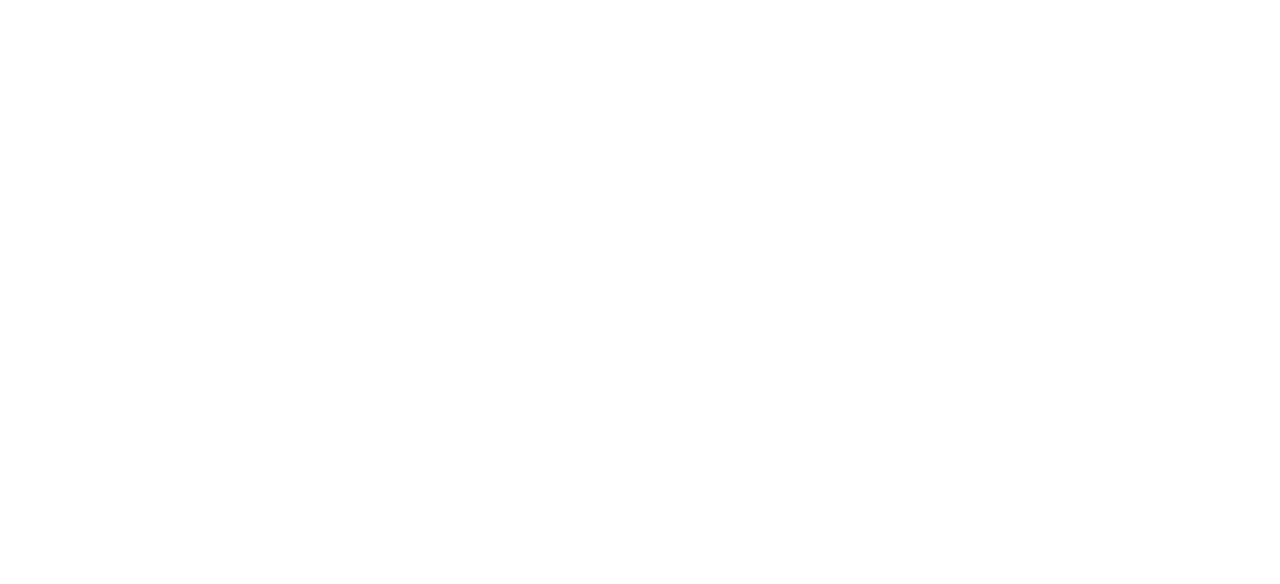
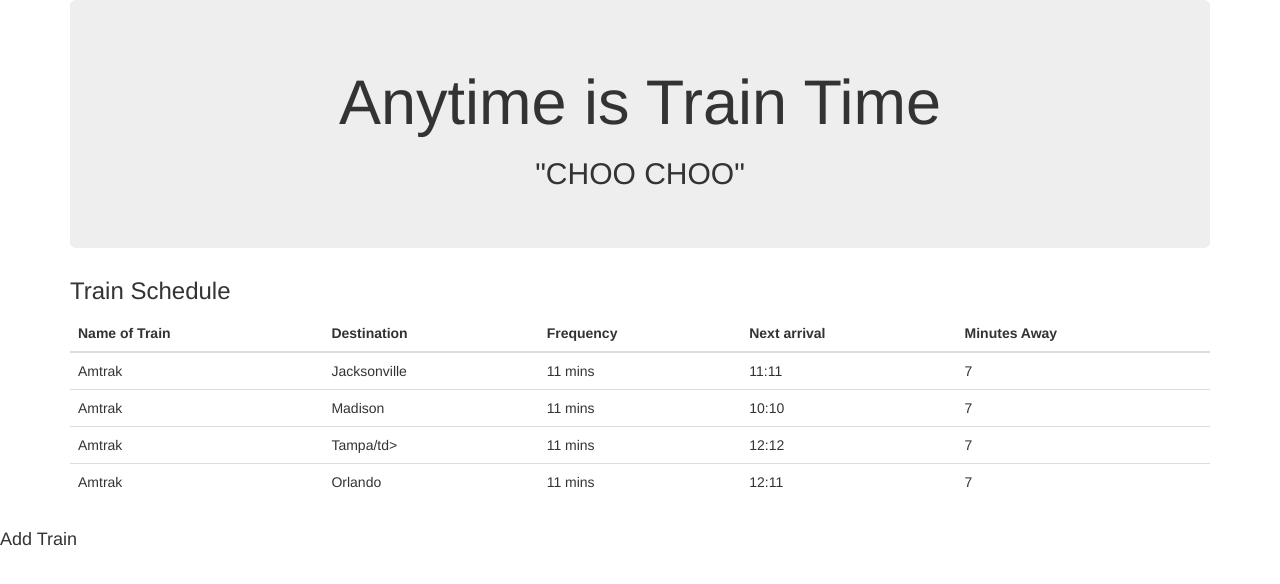
Before and after one commit to tj904615/TrainActivity, a plain HTML site: page index.html in a window 1280 px wide. Drawn offline with nearby package versions, Linux system fonts and the light colour scheme; files that its build step writes are made by us from their sources.

Commit message:
Added links

```diff
--- a/index.html
+++ b/index.html
@@ -5,9 +5,92 @@
         <meta name="viewport" content="width=device-width, initial-scale=1.0">
         <meta http-equiv="X-UA-Compatible" content="ie=edge">
         <title>TrainActivity</title>
-        <link rel="stylesheet" href="https://maxcdn.bootstrapcdn.com/bootstrap/3.3.6/css/bootstrap.min.css">
+
+
+        <!-- jQuery -->
+        <script src="https://cdnjs.cloudflare.com/ajax/libs/jquery/3.2.1/jquery.min.js"></script>
+
+        <!-- Bootstrap CDN-->
+        <link rel="stylesheet" href="https://maxcdn.bootstrapcdn.com/bootstrap/3.3.7/css/bootstrap.min.css">
+        <script src="https://maxcdn.bootstrapcdn.com/bootstrap/3.3.7/js/bootstrap.min.js"></script>
+
+        <!-- Firebase Reference -->
+        <script src="https://www.gstatic.com/firebasejs/4.8.2/firebase.js"></script>
+
+        <!-- Moment -->
+        <script src="https://cdn.jsdelivr.net/momentjs/2.12.0/moment.min.js"></script>
+
+        <!-- CSS -->
         <link rel="stylesheet" type="text/css" href="assets/style.css">
+    </head>
+    <body>
+        <div class="container">
+            <div class="jumbotron">
+                <h1 class="text-center">Anytime is Train Time</h1>
+                <h2 class="text-center">"CHOO CHOO"</h2>
+            </div>
+            <div class="container-schedule">
+                <div id="train-data">
+                    <h3>Train Schedule</h3>
+                </div>
+                <div class="row">
+                    <div class="col-lg-12">
+                        <div class="train-schedule">
+                            <table class="table" id="train-table">
+                                <thead>
+                                    <tr>
+                                        <th>Name of Train</th>
+                                        <th>Destination</th>
+                                        <th>Frequency</th>
+                                        <th>Next arrival</th>
+                                        <th>Minutes Away</th>
+                                    </tr>
+                                </thead>
+                                <tbody class="train-info">
+                                    <tr>
+                                        <td>Amtrak</td>
+                                        <td>Jacksonville</td>
+                                        <td>11 mins</td>
+                                        <td>11:11</td>
+                                        <td>7</td>
+                                    </tr>
+                                    <tr>
+                                        <td>Amtrak</td>
+                                        <td>Madison</td>
+                                        <td>11 mins</td>
+                                        <td>10:10</td>
+                                        <td>7</td>
+                                    </tr>
+                                    <tr>
+                                        <td>Amtrak</td>
+                                        <td>Tampa/td>
+                                        <td>11 mins</td>
+                                        <td>12:12</td>
+                                        <td>7</td>
+                                    </tr>
+                                    <tr>
+                                        <td>Amtrak</td>
+                                        <td>Orlando</td>
+                                        <td>11 mins</td>
+                                        <td>12:11</td>
+                                        <td>7</td>
+                                    </tr>
+                                </tbody>
+                            </table>
+                        </div>
+                    </div>
+                </div>
+            </div>
+        </div>
+        <div class="container-schedule">
+            <div id="heading">
+                <h4>Add Train</h4>
+            </div>
+            <form>
+                <div class="form-group"></div>
+            </form>
+        </div>
+    </body>
 
-        <script src="https://www.gstatic.com/firebasejs/6.5.0/firebase-app.js"></script>
-    </head>
+
 </html>
```
